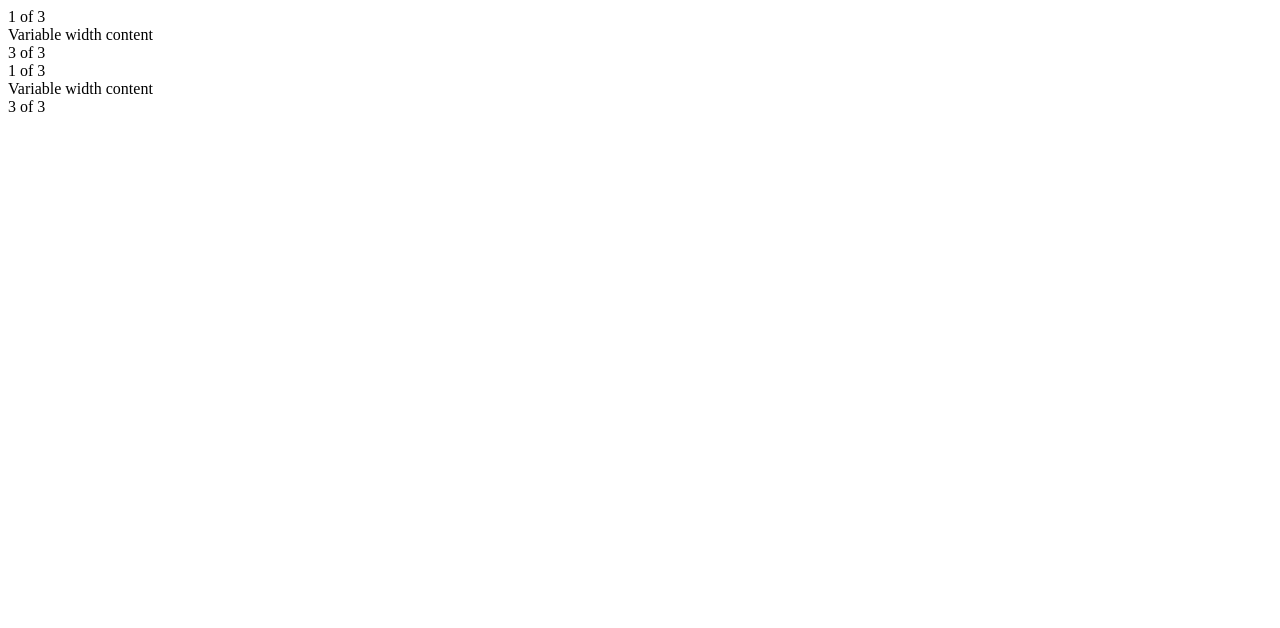
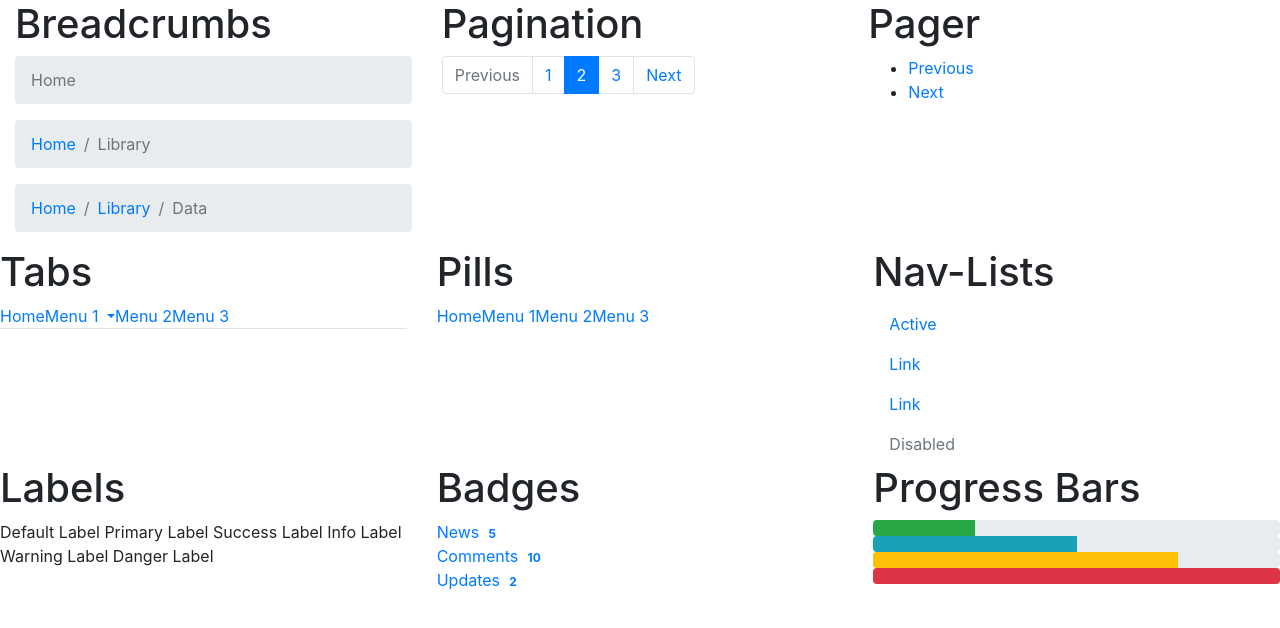
Before and after one commit to LilianaSalce/bootsrap-quiz, a plain HTML site: page components.html in a window 1280 px wide. Drawn offline with nearby package versions, Linux system fonts and the light colour scheme.

Commit message:
Add files via upload

```diff
--- a/components.html
+++ b/components.html
@@ -1,33 +1,166 @@
 <!DOCTYPE html>
 <html lang="en" dir="ltr">
   <head>
+    <!-- Required meta tags -->
     <meta charset="utf-8">
-    <title></title>
+    <meta name="viewport" content="width=device-width, initial-scale=1, shrink-to-fit=no">
+
+    <!-- Bootstrap CSS -->
+    <link rel="stylesheet" href="https://stackpath.bootstrapcdn.com/bootstrap/4.4.1/css/bootstrap.min.css" integrity="sha384-Vkoo8x4CGsO3+Hhxv8T/Q5PaXtkKtu6ug5TOeNV6gBiFeWPGFN9MuhOf23Q9Ifjh" crossorigin="anonymous">
+
+    <title>components.html</title>
+    <style media="screen">
+
+    </style>
       </head>
   <body>
-    <div class="container">
-    <div class="row justify-content-md-center">
-      <div class="col col-lg-2">
-        1 of 3
+    <!-- Optional JavaScript -->
+    <!-- jQuery first, then Popper.js, then Bootstrap JS -->
+    <script src="https://code.jquery.com/jquery-3.4.1.slim.min.js" integrity="sha384-J6qa4849blE2+poT4WnyKhv5vZF5SrPo0iEjwBvKU7imGFAV0wwj1yYfoRSJoZ+n" crossorigin="anonymous"></script>
+    <script src="https://cdn.jsdelivr.net/npm/popper.js@1.16.0/dist/umd/popper.min.js" integrity="sha384-Q6E9RHvbIyZFJoft+2mJbHaEWldlvI9IOYy5n3zV9zzTtmI3UksdQRVvoxMfooAo" crossorigin="anonymous"></script>
+    <script src="https://stackpath.bootstrapcdn.com/bootstrap/4.4.1/js/bootstrap.min.js" integrity="sha384-wfSDF2E50Y2D1uUdj0O3uMBJnjuUD4Ih7YwaYd1iqfktj0Uod8GCExl3Og8ifwB6" crossorigin="anonymous"></script>
+
+    <div class="container-fluid">
+      <div class="row row-cols-3 ">
+        <div class="col-lg">
+          <h1> Breadcrumbs</h1>
+          <nav aria-label="breadcrumb">
+            <ol class="breadcrumb">
+              <li class="breadcrumb-item active" aria-current="page">Home</li>
+            </ol>
+          </nav>
+
+          <nav aria-label="breadcrumb">
+            <ol class="breadcrumb">
+              <li class="breadcrumb-item"><a href="#">Home</a></li>
+              <li class="breadcrumb-item active" aria-current="page">Library</li>
+            </ol>
+          </nav>
+
+          <nav aria-label="breadcrumb">
+            <ol class="breadcrumb">
+              <li class="breadcrumb-item"><a href="#">Home</a></li>
+              <li class="breadcrumb-item"><a href="#">Library</a></li>
+              <li class="breadcrumb-item active" aria-current="page">Data</li>
+            </ol>
+          </nav>
           </div>
-      <div class="col-md-auto">
-        Variable width content
+        <div class="col-lg">
+<h1>Pagination</h1>
+<nav aria-label="...">
+  <ul class="pagination">
+    <li class="page-item disabled">
+      <a class="page-link" href="#" tabindex="-1" aria-disabled="true">Previous</a>
+    </li>
+    <li class="page-item"><a class="page-link" href="#">1</a></li>
+    <li class="page-item active" aria-current="page">
+      <a class="page-link" href="#">2 <span class="sr-only">(current)</span></a>
+    </li>
+    <li class="page-item"><a class="page-link" href="#">3</a></li>
+    <li class="page-item">
+      <a class="page-link" href="#">Next</a>
+    </li>
+  </ul>
+</nav>
+
         </div>
-      <div class="col col-lg-2">
-        3 of 3
+        <div class="col-lg">
+<h1>Pager</h1>
+<ul class="pager">
+  <li><a href="#">Previous</a></li>
+  <li><a href="#">Next</a></li>
+</ul>
+
+        </div>
+
       </div>
     </div>
-    <div class="row">
-      <div class="col">
-        1 of 3
+
+      <div class="row row-cols-3">
+        <div class="col-lg">
+        <h1> Tabs</h1>
+          <ul class="nav nav-tabs">
+            <li class="active"><a href="#">Home</a></li>
+            <li class="dropdown">
+              <a class="dropdown-toggle" data-toggle="dropdown" href="#">Menu 1
+              <span class="caret"></span></a>
+              <ul class="dropdown-menu">
+                <li><a href="#">Submenu 1-1</a></li>
+                <li><a href="#">Submenu 1-2</a></li>
+                <li><a href="#">Submenu 1-3</a></li>
+              </ul>
+            </li>
+            <li><a href="#">Menu 2</a></li>
+            <li><a href="#">Menu 3</a></li>
+          </ul>
+
         </div>
-      <div class="col-md-auto">
-        Variable width content
+        <div class="col-lg">
+<h1>Pills</h1>
+<ul class="nav nav-pills">
+  <li class="active"><a href="#">Home</a></li>
+  <li><a href="#">Menu 1</a></li>
+  <li><a href="#">Menu 2</a></li>
+  <li><a href="#">Menu 3</a></li>
+</ul>
         </div>
-      <div class="col col-lg-2">
-        3 of 3
+        <div class="col-lg">
+<h1>Nav-Lists</h1>
+<ul class="nav flex-column">
+  <li class="nav-item">
+    <a class="nav-link active" href="#">Active</a>
+  </li>
+  <li class="nav-item">
+    <a class="nav-link" href="#">Link</a>
+  </li>
+  <li class="nav-item">
+    <a class="nav-link" href="#">Link</a>
+  </li>
+  <li class="nav-item">
+    <a class="nav-link disabled" href="#">Disabled</a>
+  </li>
+</ul>
+        </div>
+
       </div>
     </div>
+
+
+      <div class="row row-cols-3">
+        <div class="col-lg">
+<h1> Labels</h1>
+<span class="label label-default">Default Label</span>
+<span class="label label-primary">Primary Label</span>
+<span class="label label-success">Success Label</span>
+<span class="label label-info">Info Label</span>
+<span class="label label-warning">Warning Label</span>
+<span class="label label-danger">Danger Label</span>
         </div>
+        <div class="col-lg">
+<h1>Badges</h1>
+<a href="#">News <span class="badge">5</span></a><br>
+<a href="#">Comments <span class="badge">10</span></a><br>
+<a href="#">Updates <span class="badge">2</span></a>
+        </div>
+        <div class="col-lg">
+<h1>Progress Bars</h1>
+<div class="progress">
+  <div class="progress-bar bg-success" role="progressbar" style="width: 25%" aria-valuenow="25" aria-valuemin="0" aria-valuemax="100"></div>
+</div>
+<div class="progress">
+  <div class="progress-bar bg-info" role="progressbar" style="width: 50%" aria-valuenow="50" aria-valuemin="0" aria-valuemax="100"></div>
+</div>
+<div class="progress">
+  <div class="progress-bar bg-warning" role="progressbar" style="width: 75%" aria-valuenow="75" aria-valuemin="0" aria-valuemax="100"></div>
+</div>
+<div class="progress">
+  <div class="progress-bar bg-danger" role="progressbar" style="width: 100%" aria-valuenow="100" aria-valuemin="0" aria-valuemax="100"></div>
+</div>
+        </div>
+
+      </div>
+    </div>
+
+
   </body>
 </html>
```
Also changed, not shown: form.html (added, +54 -0 lines), index.html (added, +46 -0 lines). Lines whose indentation alone changed are shown as unchanged.
